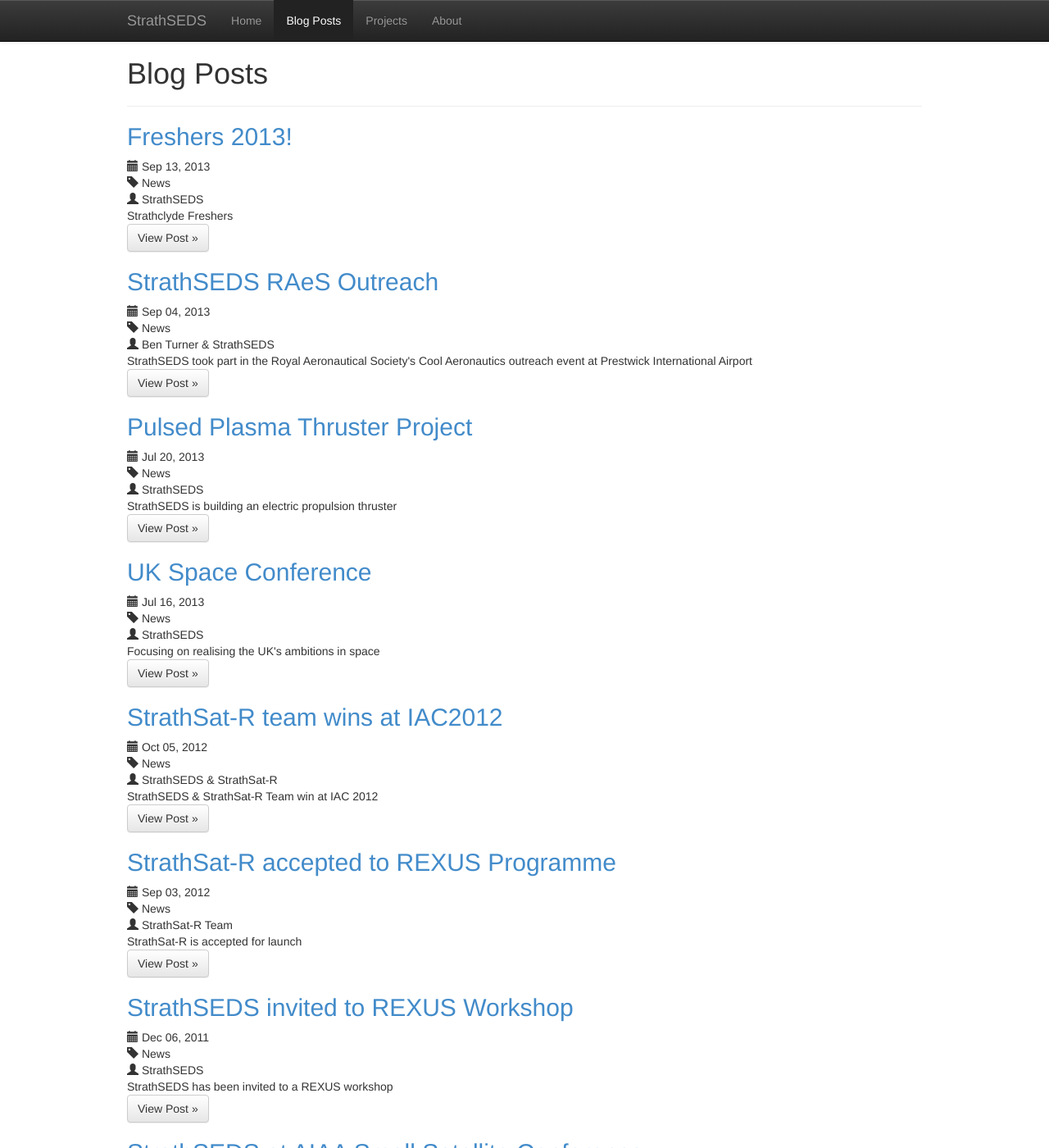
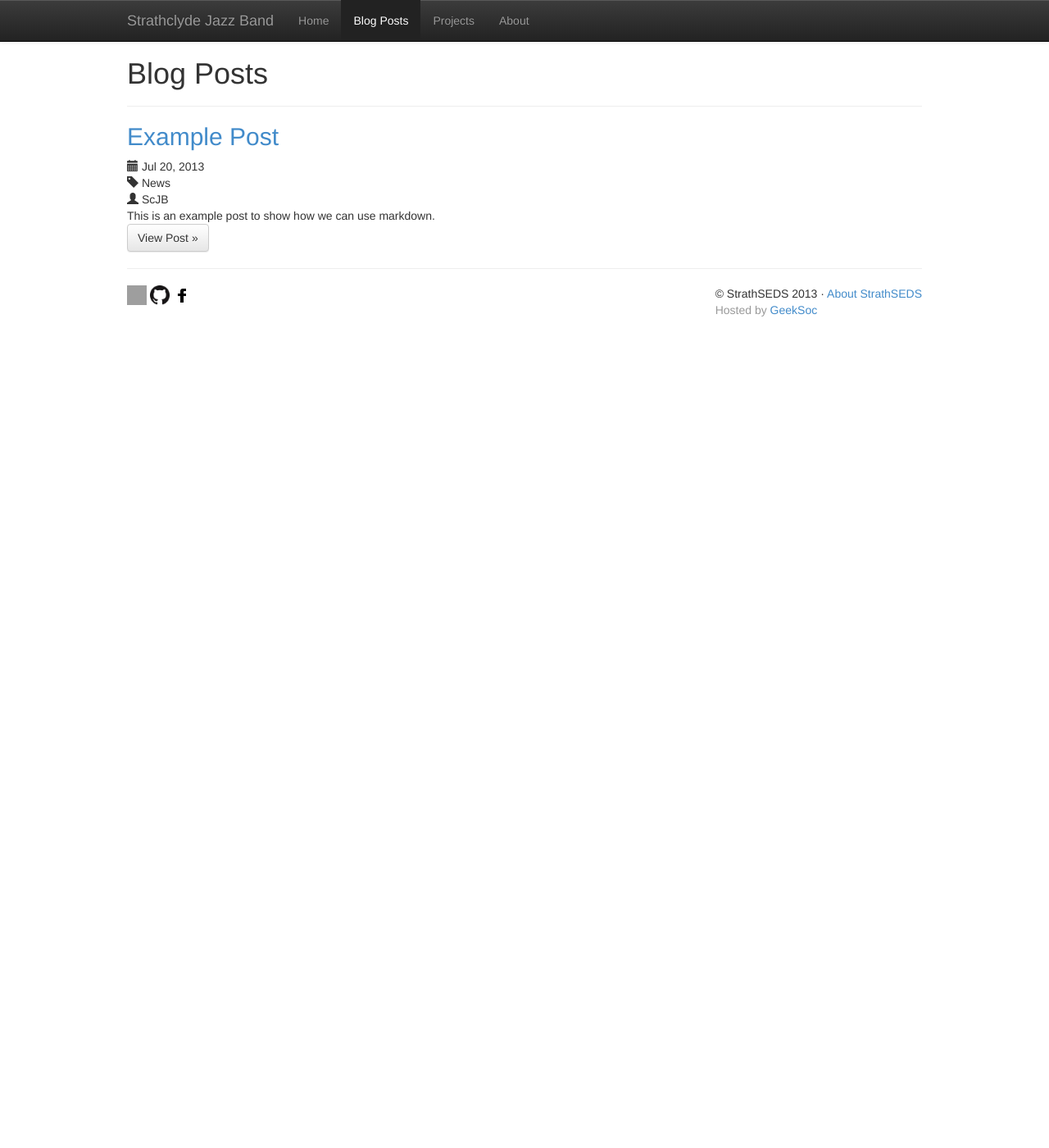
Before and after one commit to adamus1red/petulant-octo-hipster, a Jekyll site: the page built from posts.html, in a window 1280 px wide and 1400 px high. Shown: the whole window at 82% size. Built offline with Jekyll 4.4.1, drawn with Linux system fonts in a browser that asks for light colours; Markdown is read by kramdown in place of the engine named in the settings; some of the changed text lies outside the part shown.

Commit message:
update config, remove posts, add example post

```diff
--- a/_config.yml
+++ b/_config.yml
@@ -1,74 +1,48 @@
 # Name of your blog (this will show up at the top of your page and in the RSS feed)
-name: StrathSEDS
+name: Strathclyde Jazz Band
 
 # Short description (goes below the title; it will also be used in the RSS feed)
-description: Students for the Exploration and Development of Space
+description: Students for the Exploration and Development of Jazz
 
 # Your name, as you want it to appear underneath each post and in the footer
-author: StrathSED
+author: ScJB
 
 # Logo image
-logo: http://www.strathseds.org/static/images/logos/strathseds-200px.png
+logo: http://geeksoc.org/~amcghie/strath-jazz/static/images/logos/strathseds-200px.png
 
 # Your email if you want it to be linked on the contact page
-contact_email: contact@strathseds.org
-web_email: webmaster@strathseds.org
+contact_email: contact@example.org
+web_email: webmaster@example.org
 
 # Committee data
 committee_positions: [president, vicepresident, secretary, cto, outreach, funding, social]
 committee:
   president:
-    name: Mark Stewart
+    name: John Doe
     gravatar: 29e309f15dc5748a962f13185d90bf62
-    email: president@strathseds.org
+    email: president@example.org
     position: President
-  vicepresident:
-    name: Neal Stokes
+  secretary:
+    name: Jane Doe
     gravatar: 29e309f15dc5748a962f13185d90bf62
-    email: vicepresident@strathseds.org
-    position: Vice-president
-  secretary:
-    name: Iain Taylor
-    gravatar: 29e309f15dc5748a962f13185d90bf62
-    email: contact@strathseds.org
+    email: contact@example.org
     position: Secretary/Treasurer
-  cto:
-    name: Adam McGhie
-    gravatar: 29e309f15dc5748a962f13185d90bf62
-    email: cto@strathseds.org
-    position: Chief Technology Officer
-  outreach:
-    name: Michael Doroszenko
-    gravatar: 29e309f15dc5748a962f13185d90bf62
-    email: contact@strathseds.org
-    position: Outreach Coordinator
-  funding:
-    name: Ruaridh Clark
-    gravatar: 29e309f15dc5748a962f13185d90bf62
-    email: contact@strathseds.org
-    position: Funding Coordinator
-  social:
-    name: Benjamin Turner
-    gravatar: 29e309f15dc5748a962f13185d90bf62
-    email: contact@strathseds.org
-    position: Social Coordinator
-
 
 # The URL of your actual domain. This will be used to make absolute links in the RSS feed.
-baseurl: http://www.strathseds.org
-url: http://www.strathseds.org/
-projecturl: http://www.strathseds.org/projects/
+baseurl: http://geeksoc.org/~amcghie/strath-jazz
+url: http://geeksoc.org/~amcghie/strath-jazz/
+projecturl: http://geeksoc.org/~amcghie/strath-jazz/projects/
 
 # Static URL's
-staticurl: http://www.strathseds.org/static
-imageurl: http://www.strathseds.org/static/images/
+staticurl: http://geeksoc.org/~amcghie/strath-jazz/static
+imageurl: http://geeksoc.org/~amcghie/strath-jazz/static/images/
 
 # Link to the strathseds google doc
 joinlink: https://docs.google.com/forms/d/1se_VAeEZ0Coy9uWl6fSnfEhbLANFqqCxk_F3Ye6W_CM/viewform?embedded=true
 
 # Google analytics id
 analyticsID: UA-39702307-1
-analyticsDomain: strathseds.org
+analyticsDomain: example.org
 
 # Misc
 future: false
--- a/_posts/2011-04-04-StrathSEDS-at-AIAA-Small-Satellite-Conference.html
+++ /dev/null
@@ -1,12 +0,0 @@
----
-layout: post
-title: StrathSEDS at AIAA Small Satellite Conference
-author: StrathSEDS
-category: News # Valid cat's are Informational, tutorials, or meta
-excerpt: StrathSEDS went to AIAA and Charlotte L&uuml;cking presented her work on a passive de-orbiting
----
-
-<img src="{{site.staticurl}}/images/posts/conference_poster.jpg" title="AIAA 2012 Small Satellites poster" class="pull-right">
-<p>Charlotte L&uuml;cking will present her work on a passive de-orbiting strategy for high altitude CubeSat missions using a deployable reflective balloon as part of a student scholorship competition at the 25th Annual AIAA/USU Conference on Small Satellites</p>
-
-<p>An explanation of the orbital dynamics of the method and an analysis of its efficiency can be found in the following paper: L&uuml;cking, Charlotte and Colombo, Camilla and Mcinnes, Colin (2011) <a href="http://strathprints.strath.ac.uk/41233/">A passive de-orbiting strategy for high altitude CubeSat missions using a deployable reflective balloon</a>. In: 8th IAA Symposium on Small Satellites, 2011-04-04 - 2011-04-08, Berlin.
--- a/_posts/2011-12-06-REXUS-workshop.md
+++ /dev/null
@@ -1,13 +0,0 @@
----
-layout: post
-title: StrathSEDS invited to REXUS Workshop
-author: StrathSEDS
-category: News # Valid cat's are Informational, tutorials, or meta
-excerpt: StrathSEDS has been invited to a REXUS workshop
----
-
-StrathSat-R Success in REXUS Programme
-
-The StrathSat-R team has been invited to ESTEC, Amsterdam, to present their project proposal for the REXUS programme. If successful the team will send their two CubeSats up to the edge of space at an altitude of 100km, at which point they will deploy their inflatable structure payloads.
-
-This is an exciting project with a large team already in place, but if any students are interested in getting involved contact us at strathseds@hotmail.com .
--- a/_posts/2012-09-03-StrathSatR-accepted-to-REXUS.md
+++ /dev/null
@@ -1,13 +0,0 @@
----
-layout: post
-title: StrathSat-R accepted to REXUS Programme
-author: StrathSat-R Team
-category: News # Valid cat's are Informational, tutorials, or meta
-excerpt: StrathSat-R is accepted for launch
----
-
-The StrathSat-R team, as part of StrathSEDS, has been chosen as one of the experiments to fly on the March 2013 REXUS campaign REXUS is an ESA/DLR/SNSB funded programme providing student teams to launch their experiments to the edge of space on a sounding rocket.
-
-The StrathSat-R team is a collaboration between the StrathSEDS group and University of Strathclyde Undergraduates.
-
-The StrathSat-R team are being funded by the University of Strathclyde Alumni Fund.
--- a/_posts/2012-10-05-StrathSat-R-wins-at-IAC2012.md
+++ /dev/null
@@ -1,17 +0,0 @@
----
-layout: post
-title: StrathSat-R team wins at IAC2012
-author: StrathSEDS & StrathSat-R
-category: News # Valid cat's are Informational, tutorials, or meta
-excerpt: StrathSEDS & StrathSat-R Team win at IAC 2012
----
-
-The StrathSat-R team won the Hans Von Muldau award for Best Team Project at the IAC2012, held in Naples, Italy.
-
-The team wrote a paper and made a presentation at the conference before being presented with the award during the congress' closing ceremony.
-
-Team member and PhD student Charlotte Lucking also picked up the Gold Medal for best individual graduate student paper ?
-
-![StrathSEDS IAC2012 team][iac2012]
-
-[iac2012]: {{site.staticurl}}/images/posts/iac.jpg "Proud winners!"
--- a/_posts/2013-07-16-UK-Space-Conference.html
+++ /dev/null
@@ -1,65 +0,0 @@
----
-layout: post
-title: UK Space Conference
-author: StrathSEDS
-category: News # Valid cat's are Informational, tutorials, or meta
-excerpt: Focusing on realising the UK's ambitions in space
-# This needs to be updated with more info about strathseds involvment
----
-
-<p>The 2013 UK Space Conference, focused on realising the UK's ambitions in space - including making a global impact with science and research, contributing to the UK's economic growth by developing new commercial applications and businesses and developing the interactions between these activities.</p>
-
-<div class="row">
-    <div class="col-sm-6 col-md-3">
-        <div class="thumbnail">
-            <a href="https://secure.flickr.com/photos/esa_events/9468853395/in/set-72157634990064107" class="thumbnail">
-            <img data-src="holder.js/320x240" src="https://farm4.staticflickr.com/3817/9468853395_0249318632_n.jpg" class="img-responsive img-rounded" alt="A scout team discussing the inflated shape of their space deployable.">
-            </a>
-            <div class="caption">
-                <h3>A scout team discussing the inflated shape of their space deployable.</h3>
-                <p>Scouts from various UK scout organisations trying to build their own space inflatable. An exercise involving team work, design, fabrication and testing.</p>
-                <p class="text-muted"><small>Photo credit: ESA/Thomas Sinn</small></p>
-
-            </div>
-        </div>
-    </div>
-    <div class="col-sm-6 col-md-3">
-        <div class="thumbnail">
-            <a href="https://secure.flickr.com/photos/esa_events/9468853259/in/set-72157634990064107/" class="thumbnail">
-                <img data-src="holder.js/320x240" src="https://farm8.staticflickr.com/7430/9468853259_caea17ffb5_n.jpg" class="img-responsive img-rounded" alt="General public visiting the students' education stand">
-            </a>
-            <div class="caption">
-                <h3>General public visiting the students' education stand</h3>
-                <p>The second day the UK Space Conference was open to families. Over 400 interested visitors stopped by to get informed about our REXUS/BEXUS experiments and other ESA Education Office projects like Spin Your Thesis, Drop Your Thesis and ESEO. REXUS13's experiment StrathSat-R can be seen in the background of the picture.</p>
-                <p class="text-muted"><small>Photo credit: ESA/Thomas Sinn</small></p>
-
-            </div>
-        </div>
-    </div>
-    <div class="col-sm-6 col-md-3">
-        <div class="thumbnail">
-            <a href="https://secure.flickr.com/photos/esa_events/9468891077/in/set-72157634990064107" class="thumbnail">
-                <img data-src="holder.js/320x240" src="https://farm8.staticflickr.com/7439/9468891077_16e0bfcd79_n.jpg" class="img-responsive img-rounded" alt="University of Strathclyde students' stand">
-            </a>
-            <div class="caption">
-                <h3>University of Strathclyde students' stand</h3>
-                <p>Preparation for the 200 UK Scouts on the first day of the conference: Frazer Brownlie (left) and Thomas Sinn (right) building inflatable space structures and space planes.</p>
-                <p class="text-muted"><small>Photo credit: ESA/Thomas Sinn</small></p>
-
-            </div>
-        </div>
-    </div>
-    <div class="col-sm-6 col-md-3">
-        <div class="thumbnail">
-            <a href="https://secure.flickr.com/photos/esa_events/9471635054/in/set-72157634990064107" class="thumbnail">
-                <img data-src="holder.js/320x240" src="https://farm3.staticflickr.com/2888/9471635054_d736dc0650_n.jpg" class="img-responsive img-rounded" alt="BEXUS15/16's iSEDE team with UK astronaut Timothy Peake">
-            </a>
-            <div class="caption">
-                <h3>BEXUS15/16's iSEDE team with UK astronaut Timothy Peake</h3>
-                <p>BEXUS15/16's iSEDE team with UK astronaut Timothy Peake in the main exhibition hall (from left to right: Darryl Black, Timothy Peake, Thomas Sinn and Tiago Queiroz).</p>
-                <p class="text-muted"><small>Photo credit: ESA/Thomas Sinn</small></p>
-
-            </div>
-        </div>
-    </div>
-</div>
--- a/_posts/2013-07-20-Pulse-plasma-thruster.md
+++ /dev/null
@@ -1,12 +0,0 @@
----
-layout: post
-title: Pulsed Plasma Thruster Project
-author: StrathSEDS
-category: News # Valid cat's are Informational, tutorials, or meta
-excerpt: StrathSEDS is building an electric propulsion thruster
----
-
-StrathSEDS is working on an electric propulsion project by designing, building and testing a propulsion unit called a Pulsed Plasma Thruster (PPT). Electrical propulsion units are a large area of research and growth in aerospace due to the high propellant efficiency levels achieved, leading to reduced propellant mass. PPTs are one of the simplest forms of electric propulsion and may find uses in CubeSats and other larger satellites for many purposes, including station-keeping and de-orbiting.
-
-[Click here to view][Pro-PPT] the full project page on the Pulsed Plasma Thruster
-[Pro-PPT]: {{site.projecturl}}PPT/
--- /dev/null
+++ b/_posts/2013-07-20-example-post.md
@@ -0,0 +1,12 @@
+---
+layout: post # Don't change unless you really know what you're doing.
+title: Example Post
+category: News # Valid cat's are Informational, tutorials, or meta
+excerpt: This is an example post to show how we can use markdown.
+---
+
+This is example text.
+
+For more info on how to use markdown please see [https://github.com/adam-p/markdown-here/wiki/Markdown-Cheatsheet][am-p]
+
+[am-p]: https://github.com/adam-p/markdown-here/wiki/Markdown-Cheatsheet
--- a/_posts/2013-09-04-RAES-outreach.html
+++ /dev/null
@@ -1,14 +0,0 @@
----
-layout: post
-title: StrathSEDS RAeS Outreach
-author: Ben Turner & StrathSEDS
-category: News # Valid cat's are Informational, tutorials, or meta
-excerpt: StrathSEDS took part in the Royal Aeronautical Society's Cool Aeronautics outreach event at Prestwick International Airport
----
-
-<p>StrathSEDS took part in the Royal Aeronautical Society's (RAeS) Cool Aeronautics outreach event at Prestwick International Airport on the 3rd of September.</p>
-
-<p>Five local primary schools in Ayrshire participated, with pupils from primary 5 and 6 classes.
-Members of StrathSEDS ran two workshops during the day, covering topics such as distances of objects from the earth, inflatable structures, SrathSEDS' rocket-borne experiment StrathSat-R, and a space survival challenge where pupils had to decide what equipment and personnel would be necessary on a mission to settle on an exoplanet.</p>
-
-<p>We would like to thank the RAeS Prestwick Branch for organising the event, and for giving StrathSEDS the opportunity to be involved in the Cool Aeronautics programme.</p>
--- a/_posts/2013-09-13-Freshers-2013.html
+++ /dev/null
@@ -1,16 +0,0 @@
----
-layout: post
-title: Freshers 2013!
-author: StrathSEDS
-category: News # Valid cat's are Informational, tutorials, or meta
-excerpt: Strathclyde Freshers
----
-
-    <div class="jumbotron">
-        <h1 class="hidden-xs">Welcome freshers for the 2013-2014 semester</h1>
-        <p class="lead">{{site.description}}</p>
-        <a class="btn btn-large btn-success" href="{{ site.baseurl }}/freshers/">Freshers Signups</a>
-        <a class="btn btn-large btn-success" href="{{ site.baseurl }}/signup/">Current Students Signups</a>
-    </div>
-
-    <p>To keep up with events also consider following <a href="https://twitter.com/StrathUnion">@StrathUnion</a> for updates about whats on during freshers and throughout the year and remember to follow <a href="https://twitter.com/StrathSEDS">@StrathSEDS on twitter</a> and like <a href="https://www.facebook.com/StrathSEDS">StrathSEDS on Facebook</a> to get strathseds updates throughout the year!
```
